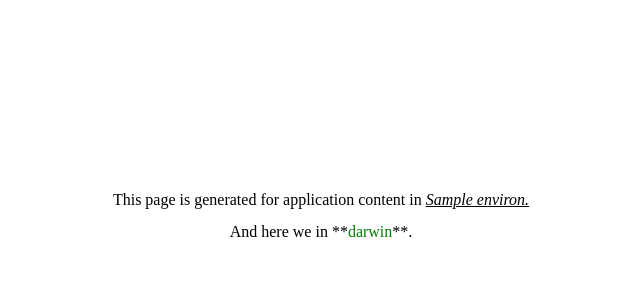
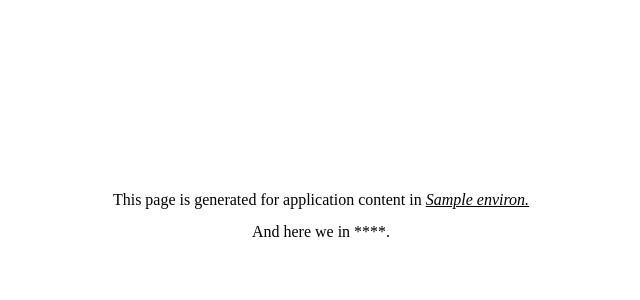
Before and after one commit to li-wenbo/thoughtworks_demo, a Flask app: template app/templates/index.html in a window 1280 px wide. Shown: the top 300 px of the page, without its empty margins (319-959 px from the left). Run offline with Flask 2, Linux system fonts and the light colour scheme; the template is opened without the code that fills it: most values are stand-ins (such as "Sample title", 1, 10 or a date in 2020); parts of the project's set-up code (start-up, migrations or seed data) failed here and were passed over.

Commit message:
fix the copying error

```diff
--- a/app/templates/index.html
+++ b/app/templates/index.html
@@ -17,7 +17,7 @@
     padding-top: 30%;
     line-height: 200%;
 ">This page is generated for application content in <I><U>{{ environ }}.</U></I><br>
-    And here we in **<span style="color: green;">darwin</span>**.
+    And here we in **<span style="color: green;">{{ platform }}</span>**.
 </p>
 </body>
 </html>
```
